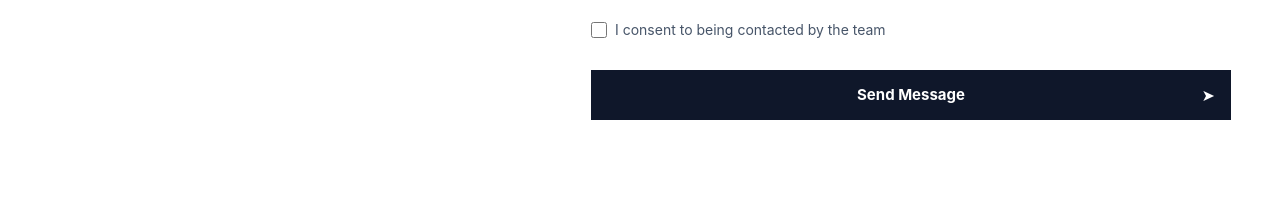
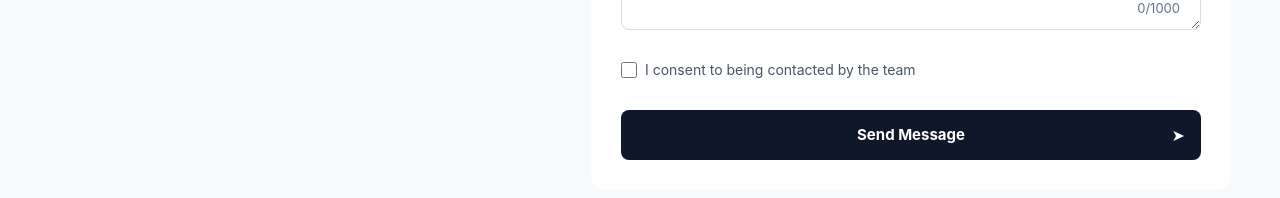
Before and after one commit to Nimus-oes/contact-form-validated, a React (Vite) app: page / in a window 1280 px wide. Shown: the part 668-866 px from the top of the page. Before the commit the page ends 800 px from the top, so only its background shows below. Built offline with nearby package versions, Linux system fonts and the light colour scheme; a web font is replaced by a local one.

Commit message:
add background color to body (#8)

```diff
--- a/src/App.module.css
+++ b/src/App.module.css
@@ -1,3 +1,7 @@
+.main {
+  margin-bottom: 50px;
+}
+
 .container {
   display: flex;
   flex-direction: column;
--- a/src/App.tsx
+++ b/src/App.tsx
@@ -5,7 +5,7 @@ import LanguageSelector from "./components/LanguageSelector";
 
 export default function App() {
   return (
-    <main>
+    <main className={styles.main}>
       <LanguageSelector />
       <div className={styles.container}>
         <ContactInfo />
--- a/src/components/ContactForm.module.css
+++ b/src/components/ContactForm.module.css
@@ -1,3 +1,9 @@
+.form {
+  background-color: white;
+  padding: 20px;
+  border-radius: 15px;
+}
+
 .inputItem {
   display: flex;
   flex-direction: column;
@@ -134,6 +140,7 @@
   color: var(--color-on-dark);
   width: 100%;
   transition: background-color 150ms ease;
+  border-radius: 8px;
 
   display: grid;
   grid-template-columns: 1fr auto 1fr;
@@ -159,11 +166,15 @@
 }
 
 @media (min-width: 960px) {
+  .form {
+    padding: 30px;
+  }
+
   .messageCounter {
     font-size: 13px;
   }
 
-  .form button[type="submit"] {
+  .formSubmitBtn {
     font-size: 16px;
   }
 }
--- a/src/components/LanguageSelector.module.css
+++ b/src/components/LanguageSelector.module.css
@@ -10,6 +10,7 @@
   line-height: 1.4;
   border: 0;
   margin-top: 10px;
+  margin-bottom: 10px;
 }
 
 .container label {
--- a/src/global.module.css
+++ b/src/global.module.css
@@ -9,6 +9,7 @@
   --color-muted: #64748b;
   --color-accent: #2563eb;
   --color-error: #dc2626;
+  --color-page-background: #f8fafc;
   --color-surface: #ffffff;
   --color-surface-hover: #f3f4f6;
   --color-surface-selected: #e5e7eb;
@@ -47,6 +48,8 @@ img {
 }
 
 body {
+  min-height: 100vh;
+  background-color: var(--color-page-background);
   color: var(--color-body);
   font-family:
     "Pretendard Variable",
```
